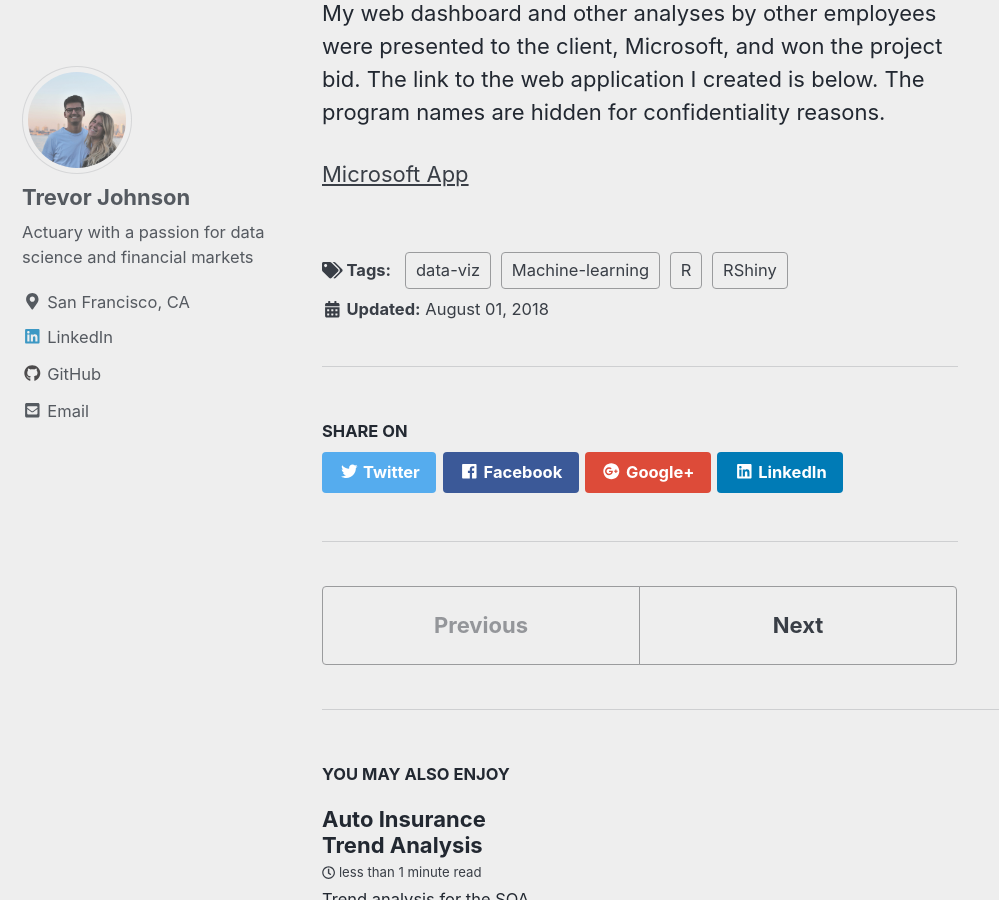
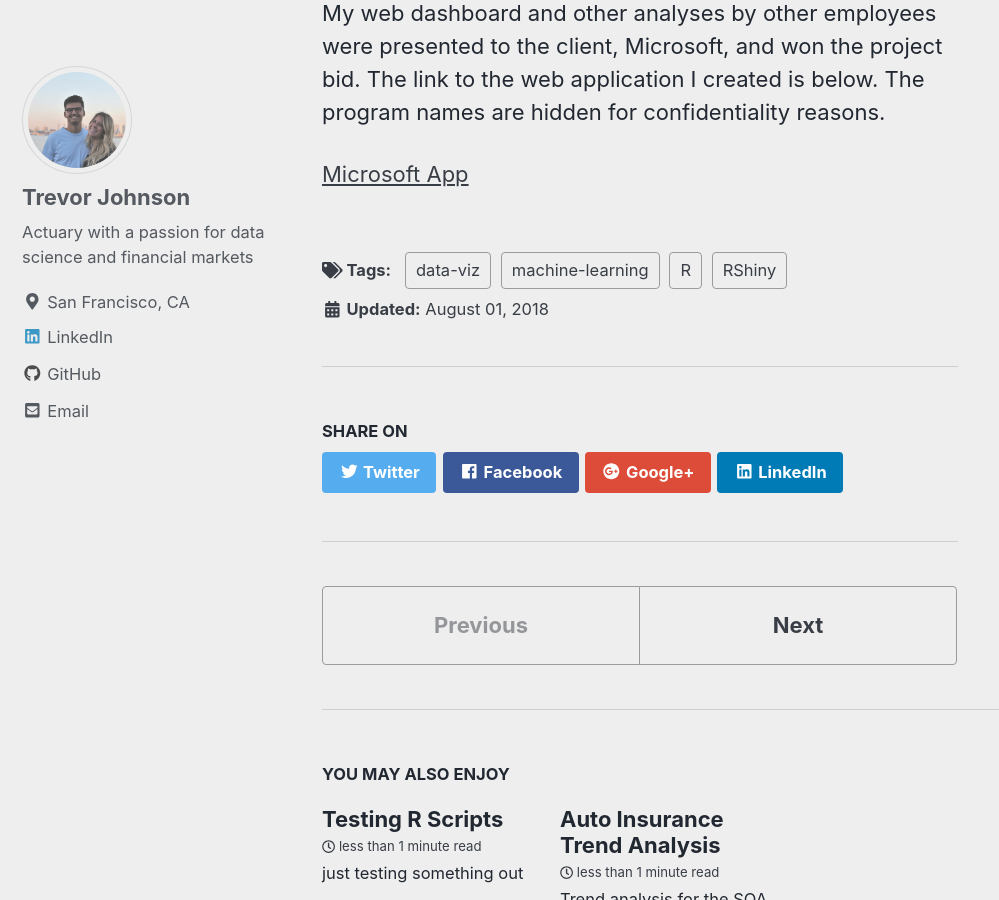
Before and after one commit to trevor-johnson/tpjohnson.github.io, a Jekyll site: the page built from _posts/2017-7-1-MicrosoftApp.md, in a window 1280 px wide and 900 px high, scrolled down 672 px. Shown: the whole window, without its empty margins (0-999 px from the left). Built offline with Jekyll 4.4.1, drawn with Linux system fonts in a browser that asks for light colours; cached includes are drawn as plain includes; nearby versions of some CDN libraries.

Commit message:
testing R code

````diff
--- a/_posts/2017-7-1-MicrosoftApp.md
+++ b/_posts/2017-7-1-MicrosoftApp.md
@@ -1,7 +1,7 @@
 ---
 title: "Microsoft Program Usage Analysis"
 date: 2018-8-1
-tags: [Machine-learning, data-viz, R, RShiny]
+tags: [machine-learning, data-viz, R, RShiny]
 excerpt: "Web app created for Microsoft featuring interactive ML tools"
 ---
 
--- /dev/null
+++ b/_posts/2019-1-1-R_test_post.md
@@ -0,0 +1,18 @@
+---
+title: "Testing R Scripts"
+date: 2019-1-1
+tags: [machine-learning, data-viz, R, RShiny]
+excerpt: "just testing something out"
+---
+
+
+
+
+
+```{r}
+# testing some code here
+
+x <- 1+1
+print(x)
+
+```
````
